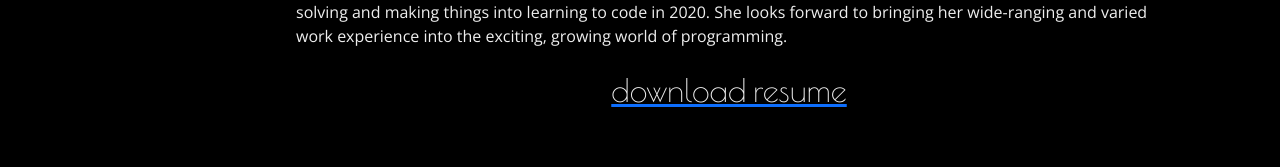
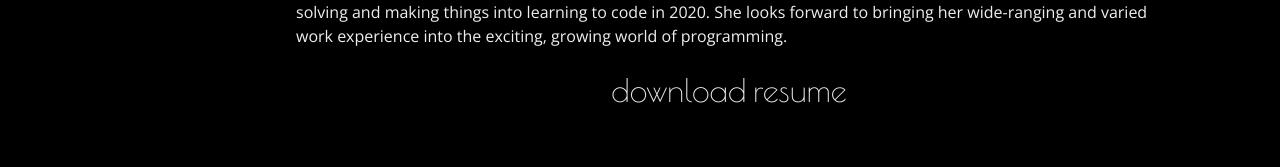
Before and after one commit to artemissorrow/react-portfolio, a React (Create React App) app: page /#/ in a window 1280 px wide. Shown: the part 495-662 px from the top of the page. Built offline with nearby package versions, Linux system fonts and the light colour scheme.

Commit message:
fixed download link styling

```diff
--- a/src/App.css
+++ b/src/App.css
@@ -79,3 +79,7 @@ p {
   font-family: 'Open Sans', sans-serif;
   color: #eeeeee;
 }
+
+.download-link a {
+ text-decoration: none;
+}
--- a/src/components/About.js
+++ b/src/components/About.js
@@ -28,7 +28,7 @@ function About () {
             her wide-ranging and varied work experience into the exciting,
             growing world of programming.
           </p>
-          <div className='text-center'>
+          <div className='text-center download-link'>
             <a href={resume} target="_blank">
               <h2 className='lightup'>download resume</h2>
             </a>
```
